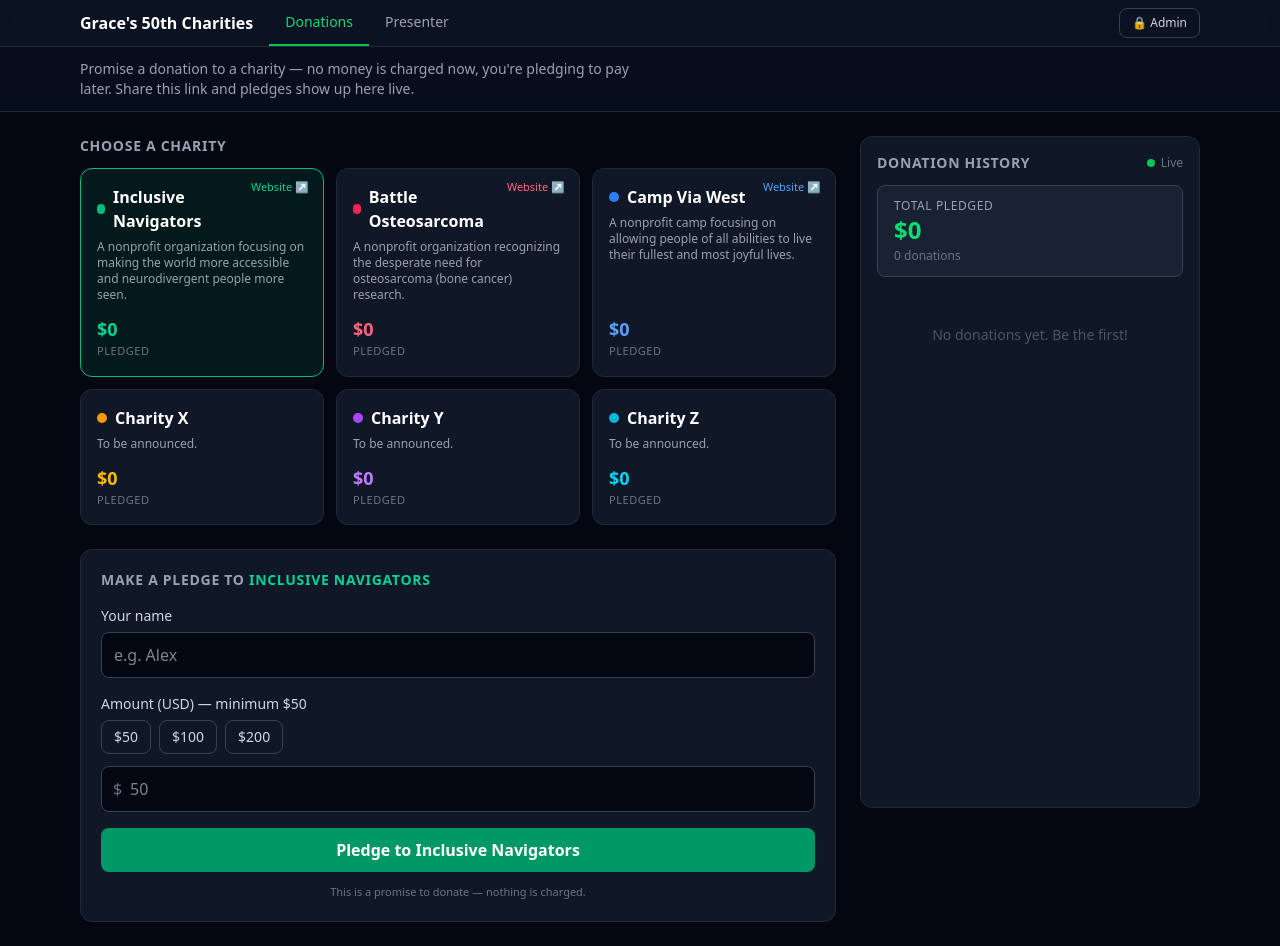
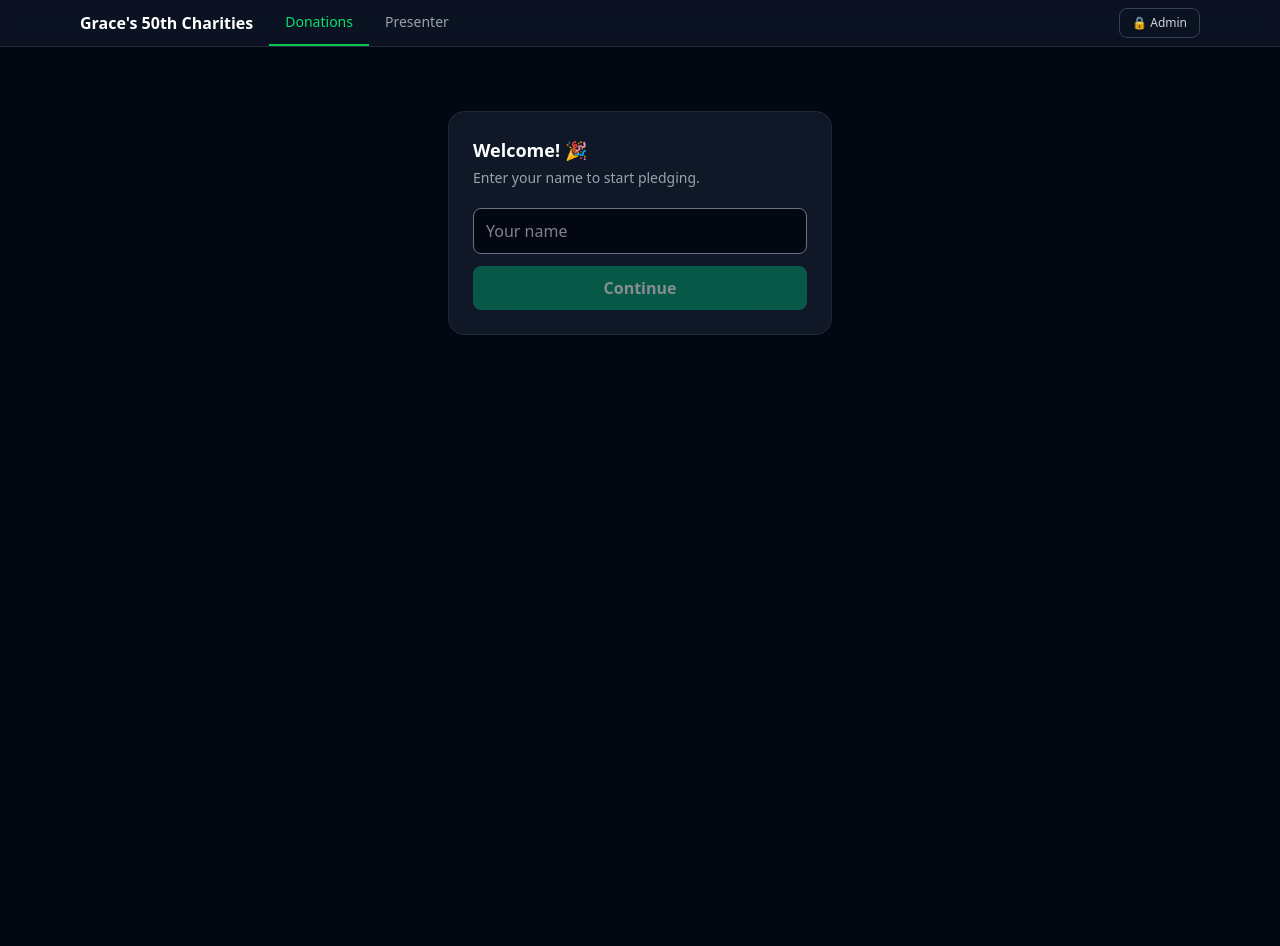
Before and after one commit to cphdn95/charity-tracker, a Next.js app in the folder charitytracker/: page / in a window 1280 px wide. After the commit the page ends 800 px from the top, so only its background shows below. Built offline with nearby package versions, Linux system fonts and the light colour scheme.

Commit message:
Enhance donor name management and submission flow
Refactor donor name handling to persist in local storage and update pledge submission logic.

```diff
--- a/charitytracker/app/page.tsx
+++ b/charitytracker/app/page.tsx
@@ -1,5 +1,5 @@
 "use client";
-import { useState } from "react";
+import { useEffect, useState } from "react";
 import { CHARITIES } from "@/lib/charities";
 import { ACCENT_CLASSES } from "@/lib/colors";
 import { useDonations } from "@/lib/useDonations";
@@ -12,8 +12,12 @@ const MIN_PLEDGE = 50;
 export default function Home() {
   const { data, refresh } = useDonations();
 
+  // Visitors enter their name once, up front; we remember it on their device
+  // so every pledge is attributed to them without retyping.
+  const [donorName, setDonorName] = useState<string | null>(null);
+  const [nameInput, setNameInput] = useState("");
+
   const [charityId, setCharityId] = useState<string>(CHARITIES[0].id);
-  const [donor, setDonor] = useState("");
   const [amount, setAmount] = useState<string>("");
   const [submitting, setSubmitting] = useState(false);
   const [error, setError] = useState<string | null>(null);
@@ -22,12 +26,37 @@ export default function Home() {
   const selected = CHARITIES.find((c) => c.id === charityId) ?? CHARITIES[0];
   const accent = ACCENT_CLASSES[selected.accent];
 
+  useEffect(() => {
+    try {
+      const saved = localStorage.getItem("donorName");
+      if (saved) setDonorName(saved);
+    } catch {}
+  }, []);
+
+  function confirmName(e: React.FormEvent) {
+    e.preventDefault();
+    const n = nameInput.trim();
+    if (!n) return;
+    setDonorName(n);
+    try {
+      localStorage.setItem("donorName", n);
+    } catch {}
+  }
+
+  function changeName() {
+    setDonorName(null);
+    setNameInput("");
+    try {
+      localStorage.removeItem("donorName");
+    } catch {}
+  }
+
   async function handleSubmit(e: React.FormEvent) {
     e.preventDefault();
     setError(null);
+    if (!donorName) return;
 
     const amt = Number(amount);
-    if (!donor.trim()) return setError("Please enter your name.");
     if (!Number.isFinite(amt) || amt < MIN_PLEDGE)
       return setError(`The minimum pledge is $${MIN_PLEDGE}.`);
 
@@ -36,7 +65,7 @@ export default function Home() {
       const res = await fetch("/api/donations", {
         method: "POST",
         headers: { "Content-Type": "application/json" },
-        body: JSON.stringify({ donor: donor.trim(), charityId, amount: amt }),
+        body: JSON.stringify({ donor: donorName, charityId, amount: amt }),
       });
       const body = await res.json();
       if (!res.ok) {
@@ -57,11 +86,42 @@ export default function Home() {
   return (
     <div className="min-h-screen">
       <TabNav />
+
+      {!donorName ? (
+        <div className="flex items-center justify-center px-4 py-16">
+          <form
+            onSubmit={confirmName}
+            className="w-full max-w-sm rounded-2xl border border-gray-800 bg-gray-900 p-6"
+          >
+            <h2 className="text-lg font-bold mb-1">Welcome! 🎉</h2>
+            <p className="text-sm text-gray-400 mb-5">
+              Enter your name to start pledging.
+            </p>
+            <input
+              value={nameInput}
+              onChange={(e) => setNameInput(e.target.value)}
+              placeholder="Your name"
+              maxLength={60}
+              autoFocus
+              className="w-full rounded-lg bg-gray-950 border border-gray-700 px-3 py-2.5 mb-3 outline-none focus:border-gray-500"
+            />
+            <button
+              type="submit"
+              disabled={!nameInput.trim()}
+              className="w-full rounded-lg py-2.5 font-semibold bg-emerald-600 hover:bg-emerald-500 text-white disabled:opacity-50"
+            >
+              Continue
+            </button>
+          </form>
+        </div>
+      ) : (
+        <>
           <div className="border-b border-gray-800 bg-gray-900/40">
             <div className="max-w-6xl mx-auto px-4 py-3">
               <p className="text-sm text-gray-400 max-w-xl">
-            Promise a donation to a charity — no money is charged now, you&apos;re
-            pledging to pay later. Share this link and pledges show up here live.
+                Promise a donation to a charity — no money is charged now,
+                you&apos;re pledging to pay later. Share this link and pledges
+                show up here live.
               </p>
             </div>
           </div>
@@ -130,14 +190,17 @@ export default function Home() {
                   <span className={accent.text}>{selected.name}</span>
                 </h2>
 
-            <label className="block text-sm text-gray-300 mb-1.5">Your name</label>
-            <input
-              value={donor}
-              onChange={(e) => setDonor(e.target.value)}
-              placeholder="e.g. Alex"
-              maxLength={60}
-              className="w-full rounded-lg bg-gray-950 border border-gray-700 px-3 py-2.5 mb-4 outline-none focus:border-gray-500"
-            />
+                <div className="text-sm text-gray-300 mb-4">
+                  Pledging as{" "}
+                  <span className="font-semibold text-white">{donorName}</span>
+                  <button
+                    type="button"
+                    onClick={changeName}
+                    className="ml-2 text-xs text-gray-500 hover:text-gray-300 underline"
+                  >
+                    change
+                  </button>
+                </div>
 
                 <label className="block text-sm text-gray-300 mb-1.5">
                   Amount (USD) — minimum $50
@@ -164,7 +227,9 @@ export default function Home() {
                   </span>
                   <input
                     value={amount}
-                onChange={(e) => setAmount(e.target.value.replace(/[^0-9.]/g, ""))}
+                    onChange={(e) =>
+                      setAmount(e.target.value.replace(/[^0-9.]/g, ""))
+                    }
                     inputMode="decimal"
                     placeholder="50"
                     className="w-full rounded-lg bg-gray-950 border border-gray-700 pl-7 pr-3 py-2.5 outline-none focus:border-gray-500"
@@ -204,6 +269,8 @@ export default function Home() {
               </div>
             </aside>
           </main>
+        </>
+      )}
     </div>
   );
 }
```
Lines whose indentation alone changed are shown as unchanged.
